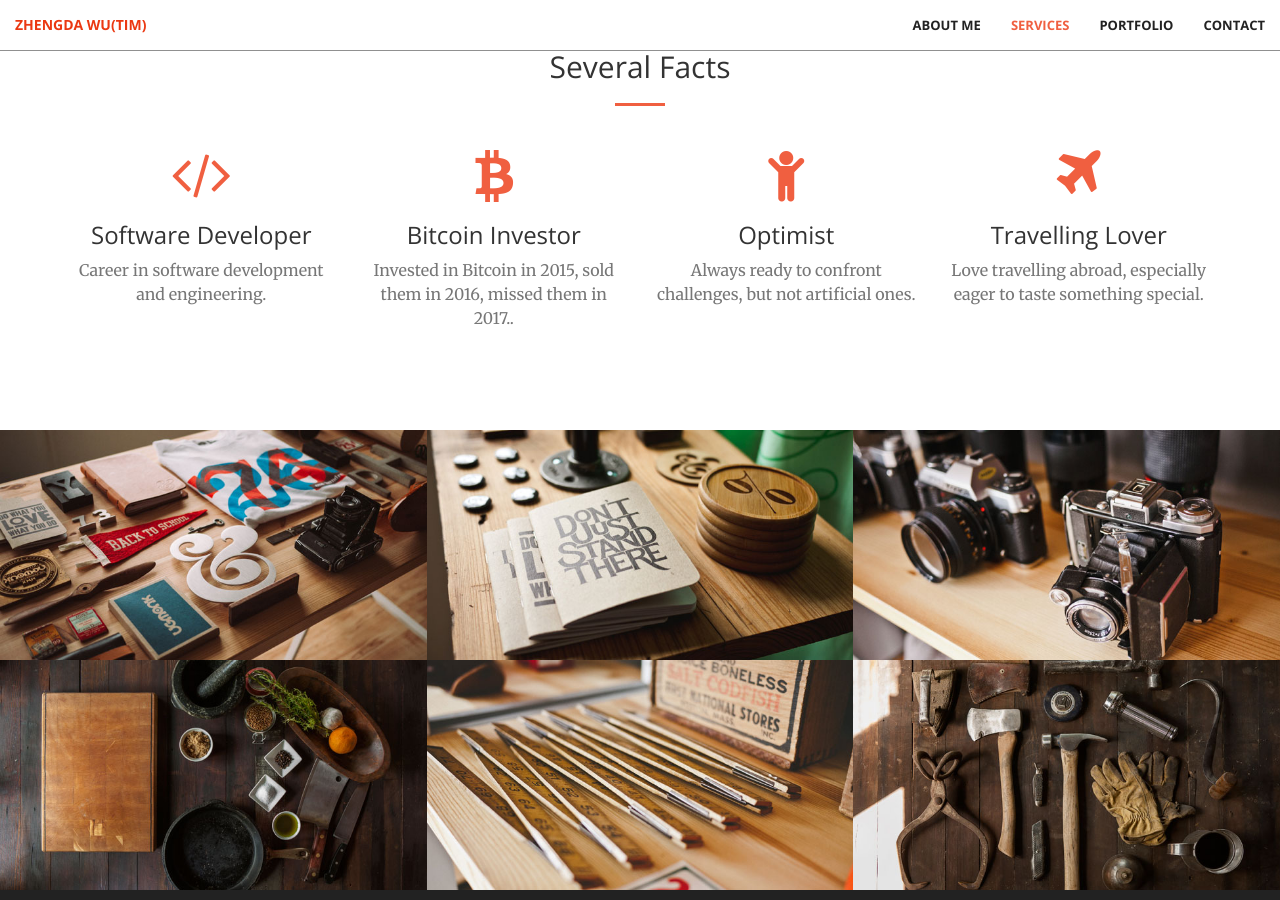
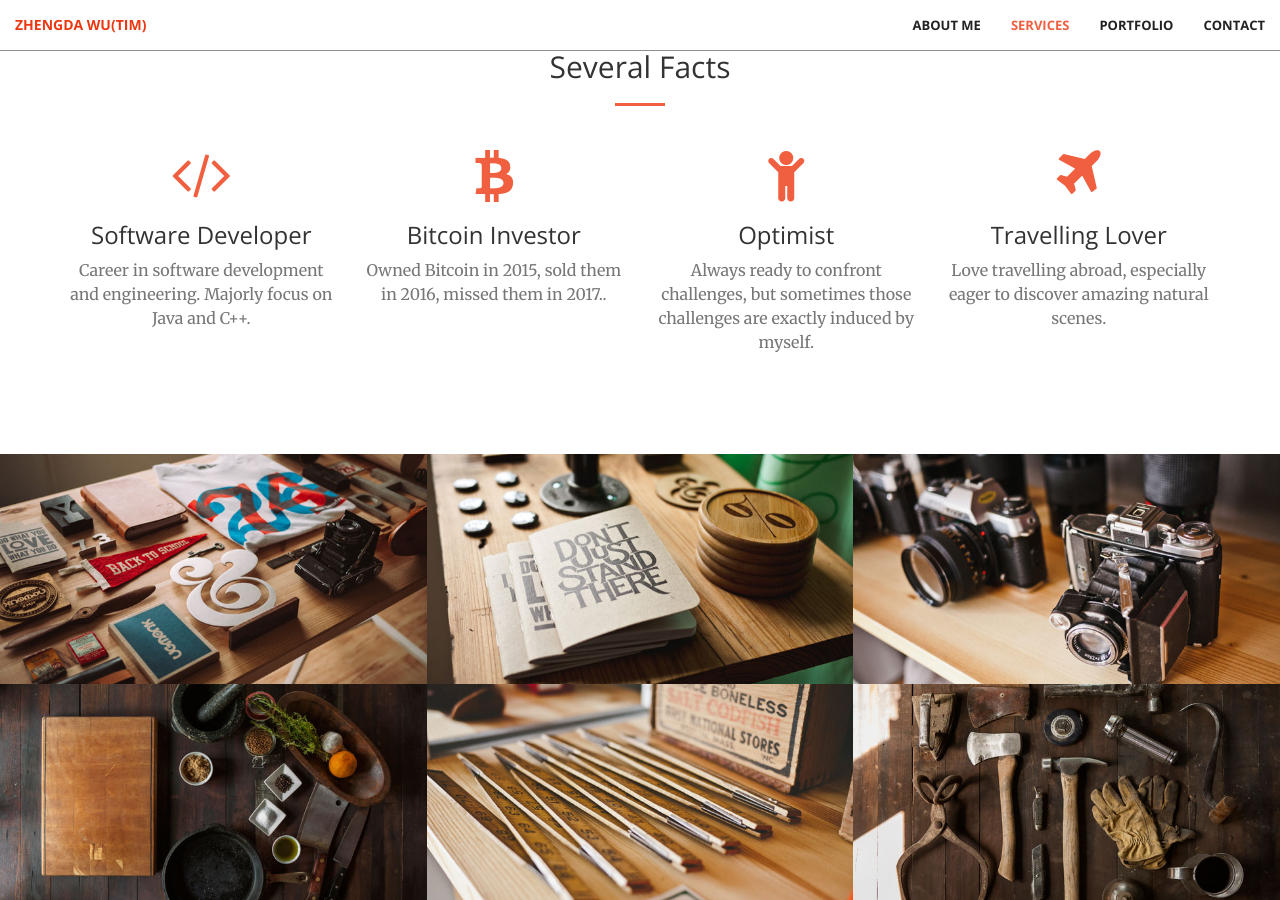
Before and after one commit to sjtuwzd/sjtuwzd.github.io, a Jekyll site: the page built from index.html, in a window 1280 px wide and 900 px high, scrolled down 1320 px. Built offline with Jekyll 4.4.1, drawn with Linux system fonts in a browser that asks for light colours; part of the change alters nothing that is shown; some of the changed text lies outside the part shown.

Commit message:
structure modified

```diff
--- a/_includes/aside.html
+++ b/_includes/aside.html
@@ -1,7 +1,7 @@
   <aside class="bg-dark">
       <div class="container text-center">
           <div class="call-to-action">
-              <h2>Link to My LinkedIn Page</h2>
+              <h2>Link to my LinkedIn Page</h2>
               <a href="https://www.linkedin.com/in/zhengdawu/" class="btn btn-default btn-xl wow tada">Go to LinkedIn </a>
           </div>
       </div>
--- a/_includes/portfolio.html
+++ b/_includes/portfolio.html
@@ -7,10 +7,10 @@
                     <div class="portfolio-box-caption">
                         <div class="portfolio-box-caption-content">
                             <div class="project-category text-faded">
-                                Category
+                                Life
                             </div>
                             <div class="project-name">
-                                Project Name
+                                Beautiful life moments
                             </div>
                         </div>
                     </div>
@@ -22,10 +22,10 @@
                     <div class="portfolio-box-caption">
                         <div class="portfolio-box-caption-content">
                             <div class="project-category text-faded">
-                                Category
+                                Learning
                             </div>
                             <div class="project-name">
-                                Project Name
+                                Storing interesting knowledge
                             </div>
                         </div>
                     </div>
@@ -37,10 +37,10 @@
                     <div class="portfolio-box-caption">
                         <div class="portfolio-box-caption-content">
                             <div class="project-category text-faded">
-                                Category
+                                Photographs
                             </div>
                             <div class="project-name">
-                                Project Name
+                                Storing pictures taken
                             </div>
                         </div>
                     </div>
@@ -52,10 +52,10 @@
                     <div class="portfolio-box-caption">
                         <div class="portfolio-box-caption-content">
                             <div class="project-category text-faded">
-                                Category
+                                Caterings
                             </div>
                             <div class="project-name">
-                                Project Name
+                                Storing food related
                             </div>
                         </div>
                     </div>
@@ -67,10 +67,10 @@
                     <div class="portfolio-box-caption">
                         <div class="portfolio-box-caption-content">
                             <div class="project-category text-faded">
-                                Category
+                                Infos
                             </div>
                             <div class="project-name">
-                                Project Name
+                                Useful tables, measurements and charts
                             </div>
                         </div>
                     </div>
@@ -82,10 +82,10 @@
                     <div class="portfolio-box-caption">
                         <div class="portfolio-box-caption-content">
                             <div class="project-category text-faded">
-                                Category
+                                Personal Projects
                             </div>
                             <div class="project-name">
-                                Project Name
+                                Storing some projects programmed by myself
                             </div>
                         </div>
                     </div>
--- a/_includes/services.html
+++ b/_includes/services.html
@@ -13,28 +13,28 @@
                 <div class="service-box">
                     <i class="fa fa-4x fa-code wow bounceIn text-primary"></i>
                     <h3>Software Developer</h3>
-                    <p class="text-muted">Career in software development and engineering.</p>
+                    <p class="text-muted">Career in software development and engineering. Majorly focus on Java and C++.</p>
                 </div>
             </div>
             <div class="col-lg-3 col-md-6 text-center">
                 <div class="service-box">
                     <i class="fa fa-4x fa-bitcoin wow bounceIn text-primary" data-wow-delay=".1s"></i>
                     <h3>Bitcoin Investor</h3>
-                    <p class="text-muted">Invested in Bitcoin in 2015, sold them in 2016, missed them in 2017..</p>
+                    <p class="text-muted">Owned Bitcoin in 2015, sold them in 2016, missed them in 2017..</p>
                 </div>
             </div>
             <div class="col-lg-3 col-md-6 text-center">
                 <div class="service-box">
                     <i class="fa fa-4x fa-child wow bounceIn text-primary" data-wow-delay=".2s"></i>
                     <h3>Optimist</h3>
-                    <p class="text-muted">Always ready to confront challenges, but not artificial ones.</p>
+                    <p class="text-muted">Always ready to confront challenges, but sometimes those challenges are exactly induced by myself.</p>
                 </div>
             </div>
             <div class="col-lg-3 col-md-6 text-center">
                 <div class="service-box">
                     <i class="fa fa-4x fa-plane wow bounceIn text-primary" data-wow-delay=".3s"></i>
                     <h3>Travelling Lover</h3>
-                    <p class="text-muted">Love travelling abroad, especially eager to taste something special.</p>
+                    <p class="text-muted">Love travelling abroad, especially eager to discover amazing natural scenes.</p>
                 </div>
             </div>
         </div>
```
